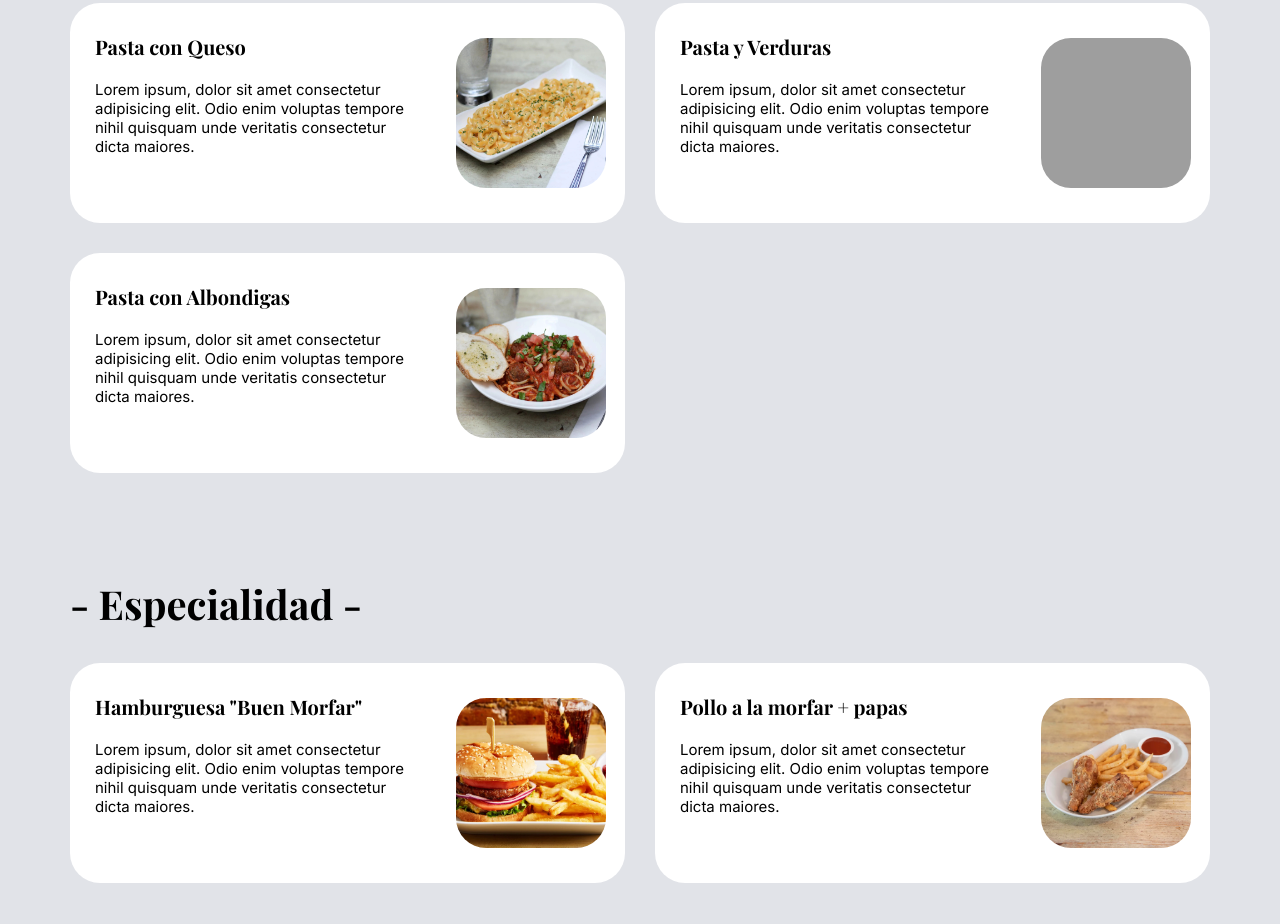
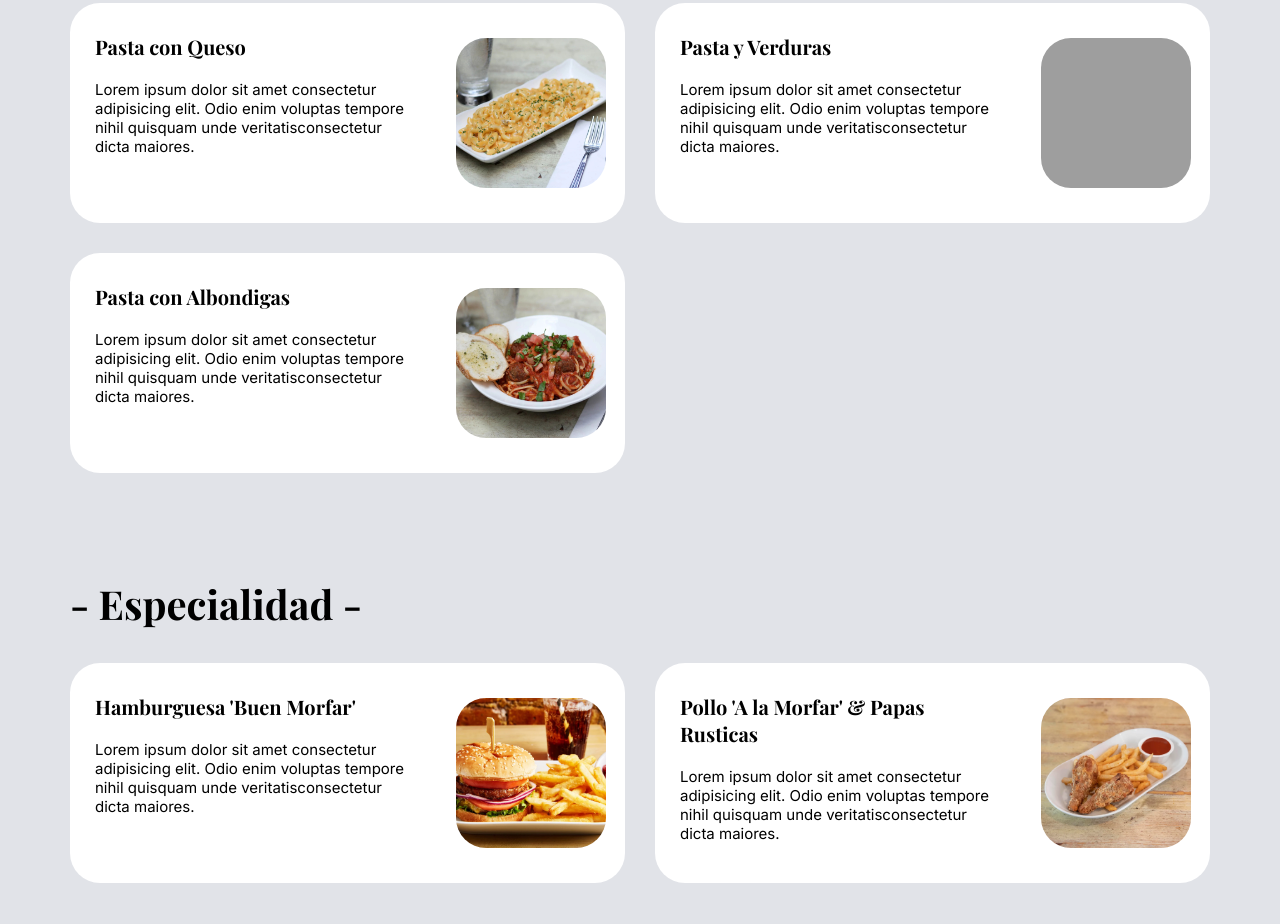
Before and after one commit to gzWilliam3/lab-prog-2025, a plain HTML site: page ProyectoWeb/src/productos.html in a window 1280 px wide. Shown: the part 1116-2040 px from the top of the page. Drawn offline with nearby package versions, Linux system fonts and the light colour scheme; grey boxes are pictures that could not be loaded; a web font is replaced by a local one.

Commit message:
- Añadido la carga dinamica de Productos - Modificacion en algunos JSON

```diff
--- a/ProyectoWeb/src/css/productStyle.css
+++ b/ProyectoWeb/src/css/productStyle.css
@@ -79,7 +79,7 @@ header {
   font-size: 40px;
 }
 
-.grillaSubproductos {
+#grillaDePasta, #grillaDeEspecialidad, #grillaDeSandwich, #grillaDeNuggets, #grillaDeEnsalada {
   display: grid;
   gap: 30px;
   grid-template-columns: repeat(2, 1fr);
--- a/ProyectoWeb/src/data/productosEspecialidad.json
+++ b/ProyectoWeb/src/data/productosEspecialidad.json
@@ -4,15 +4,15 @@
             "id": 4,
             "tipo": "Especialidad",
             "nombre": "Hamburguesa 'Buen Morfar'",
-            "descripcion": "",
-            "imagen" : "../assets/comida/especialidad/hamburguesa.jpg"
+            "descripcion": "Lorem ipsum dolor sit amet consectetur adipisicing elit. Odio enim voluptas tempore nihil quisquam unde veritatisconsectetur dicta maiores.",
+            "imagen" : "./assets/comida/especialidad/hamburguesa.jpg"
         },
         {
             "id": 5,
             "tipo": "Especialidad",
             "nombre": "Pollo 'A la Morfar' & Papas Rusticas",
-            "descripcion": "",
-            "imagen" : "../assets/comida/especialidad/polloPapas.jpg"
+            "descripcion": "Lorem ipsum dolor sit amet consectetur adipisicing elit. Odio enim voluptas tempore nihil quisquam unde veritatisconsectetur dicta maiores.",
+            "imagen" : "./assets/comida/especialidad/polloPapas.jpg"
         }
     ]
 }
--- a/ProyectoWeb/src/data/productosPasta.json
+++ b/ProyectoWeb/src/data/productosPasta.json
@@ -4,22 +4,22 @@
             "id": 1,
             "tipo": "Pasta",
             "nombre": "Pasta con Queso",
-            "descripcion": "",
-            "imagen" : "../assets/comida/pasta/pastaQueso.jpeg"
+            "descripcion": "Lorem ipsum dolor sit amet consectetur adipisicing elit. Odio enim voluptas tempore nihil quisquam unde veritatisconsectetur dicta maiores.",
+            "imagen" : "./assets/comida/pasta/pastaQueso.jpeg"
         },
         {
             "id": 2,
             "tipo": "Pasta",
             "nombre": "Pasta y Verduras",
-            "descripcion": "",
-            "imagen" : "../assets/comida/pasta/pasta&verduras.jpg"
+            "descripcion": "Lorem ipsum dolor sit amet consectetur adipisicing elit. Odio enim voluptas tempore nihil quisquam unde veritatisconsectetur dicta maiores.",
+            "imagen" : "./assets/comida/pasta/pasta&verduras.jpg"
         },
         {
             "id": 3,
             "tipo": "Pasta",
             "nombre": "Pasta con Albondigas",
-            "descripcion": "",
-            "imagen" : "../assets/comida/pasta/pastaAlbondigas.jpeg"
+            "descripcion": "Lorem ipsum dolor sit amet consectetur adipisicing elit. Odio enim voluptas tempore nihil quisquam unde veritatisconsectetur dicta maiores.",
+            "imagen" : "./assets/comida/pasta/pastaAlbondigas.jpeg"
         }
     ]
 }
--- /dev/null
+++ b/ProyectoWeb/src/js/productos.js
@@ -0,0 +1,102 @@
+cargarPasta();
+cargarEspecialidad();
+
+function cargarPasta(){
+    // Creo variable contenedor con el elemento del HTML que contiene los elementos repetibles
+    const contenedor = document.getElementById("grillaDePasta");
+
+    // Traigo datos en crudo del archivo JSON
+    fetch("./data/productosPasta.json")
+        .then(respuesta => respuesta.json())
+
+        // Los datos cargados en JSON se van a arrPasta
+        .then(arrPasta => {
+            // Limpio contenedor por si las dudas
+            contenedor.innerHTML = "";
+
+            // Para cada elemento productosPasta de arrPasta se crea el divProducto
+            arrPasta.productosPasta.forEach(pasta => {
+                const divProducto = document.createElement("div"); // Indico que creo un div
+                divProducto.classList.add("producto"); // Para estilarlo con el codigo de CSS de producto
+
+                // Codigo de lo que tendra adentro el divProducto (copie y pegue lo que ya teniamos)
+                divProducto.innerHTML = `
+                    <div class="textoProducto">
+                        <p class="nombreProducto">${pasta.nombre}</p>
+                        <p class="descripcionProducto">${pasta.descripcion}</p>
+                    </div>
+
+                    <div class="contenedorFotoProducto">
+                        <img
+                            class="fotoProducto"
+                            src="${pasta.imagen}"
+                            alt="Imagen de pasta con queso"
+                        />
+                    </div>
+                `;
+
+                // Integro el contenedor creado en la pagina.
+                contenedor.appendChild(divProducto);
+            });
+        })
+}
+
+function cargarEspecialidad(){
+    const contenedor = document.getElementById("grillaDeEspecialidad");
+    fetch("./data/productosEspecialidad.json")
+        .then(respuesta => respuesta.json())
+        .then(arrEspecialidad => {
+            contenedor.innerHTML = "";
+
+            arrEspecialidad.productosEspecialidad.forEach(especialidad => {
+                const divProducto = document.createElement("div");
+                divProducto.classList.add("producto")
+
+                divProducto.innerHTML = `
+                    <div class="textoProducto">
+                        <p class="nombreProducto">${especialidad.nombre}</p>
+                        <p class="descripcionProducto">${especialidad.descripcion}</p>
+                    </div>
+
+                    <div class="contenedorFotoProducto">
+                        <img
+                            class="fotoProducto"
+                            src="${especialidad.imagen}"
+                            alt="Imagen de pasta con queso"
+                        />
+                    </div>
+                `;
+                contenedor.appendChild(divProducto);
+            });
+        })
+}
+
+function cargarSandwich(){
+    let arrSandwich;
+    fetch("./data/productosSandwich.json")
+        .then(respuesta => respuesta.json())
+        .then(datos => {
+            arrSandwich = datos;
+            console.log(arrSandwich);
+        })
+}
+
+function cargarNuggets(){
+    let arrNuggets;
+    fetch("./data/productosNuggets.json")
+        .then(respuesta => respuesta.json())
+        .then(datos => {
+            arrNuggets = datos;
+            console.log(arrNuggets);
+        })
+}
+
+function cargarEnsalada(){
+    let arrEnsalada;
+    fetch("./data/productosEnsalada.json")
+        .then(respuesta => respuesta.json())
+        .then(datos => {
+            arrEnsalada = datos;
+            console.log(arrEnsalada);
+        })
+}
--- a/ProyectoWeb/src/productos.html
+++ b/ProyectoWeb/src/productos.html
@@ -61,64 +61,7 @@
           <section class="listaSubproductos">
             <h2 id="linkPasta">- Pasta -</h2>
 
-            <section class="grillaSubproductos">
-              <div class="producto">
-                <div class="textoProducto">
-                  <p class="nombreProducto">Pasta con Queso</p>
-                  <p class="descripcionProducto">
-                    Lorem ipsum, dolor sit amet consectetur adipisicing elit.
-                    Odio enim voluptas tempore nihil quisquam unde veritatis
-                    consectetur dicta maiores.
-                  </p>
-                </div>
-
-                <div class="contenedorFotoProducto">
-                  <img
-                    class="fotoProducto"
-                    src="assets/comida/pasta/pastaQueso.jpeg"
-                    alt="Imagen de pasta con queso"
-                  />
-                </div>
-              </div>
-
-              <div class="producto">
-                <div class="textoProducto">
-                  <p class="nombreProducto">Pasta y Verduras</p>
-                  <p class="descripcionProducto">
-                    Lorem ipsum, dolor sit amet consectetur adipisicing elit.
-                    Odio enim voluptas tempore nihil quisquam unde veritatis
-                    consectetur dicta maiores.
-                  </p>
-                </div>
-
-                <div class="contenedorFotoProducto">
-                  <img
-                    class="fotoProducto"
-                    src="assets/comida/pasta/pasta&verduras.jpg"
-                    alt="Imagen de pasta con verduras"
-                  />
-                </div>
-              </div>
-
-              <div class="producto">
-                <div class="textoProducto">
-                  <p class="nombreProducto">Pasta con Albondigas</p>
-                  <p class="descripcionProducto">
-                    Lorem ipsum, dolor sit amet consectetur adipisicing elit.
-                    Odio enim voluptas tempore nihil quisquam unde veritatis
-                    consectetur dicta maiores.
-                  </p>
-                </div>
-
-                <div class="contenedorFotoProducto">
-                  <img
-                    class="fotoProducto"
-                    src="assets/comida/pasta/pastaAlbondigas.jpeg"
-                    alt="imagen de pasta con albondigas"
-                  />
-                </div>
-              </div>
-            </section>
+            <section id="grillaDePasta"></section>
           </section>
           <!-- Fin subproductos PASTA-->
 
@@ -126,45 +69,7 @@
           <section class="listaSubproductos">
             <h2 id="linkEspecialidad">- Especialidad -</h2>
 
-            <section class="grillaSubproductos">
-              <div class="producto">
-                <div class="textoProducto">
-                  <p class="nombreProducto">Hamburguesa "Buen Morfar"</p>
-                  <p class="descripcionProducto">
-                    Lorem ipsum, dolor sit amet consectetur adipisicing elit.
-                    Odio enim voluptas tempore nihil quisquam unde veritatis
-                    consectetur dicta maiores.
-                  </p>
-                </div>
-
-                <div class="contenedorFotoProducto">
-                  <img
-                    class="fotoProducto"
-                    src="assets/comida/especialidad/hamburguesa.jpg"
-                    alt="Imagen de una Hamburguesa 'Buen Morfar'"
-                  />
-                </div>
-              </div>
-
-              <div class="producto">
-                <div class="textoProducto">
-                  <p class="nombreProducto">Pollo a la morfar + papas</p>
-                  <p class="descripcionProducto">
-                    Lorem ipsum, dolor sit amet consectetur adipisicing elit.
-                    Odio enim voluptas tempore nihil quisquam unde veritatis
-                    consectetur dicta maiores.
-                  </p>
-                </div>
-
-                <div class="contenedorFotoProducto">
-                  <img
-                    class="fotoProducto"
-                    src="assets/comida/especialidad/polloPapas.jpg"
-                    alt="Imagen de pollo con papas"
-                  />
-                </div>
-              </div>
-            </section>
+            <section id="grillaDeEspecialidad"></section>
           </section>
           <!-- Fin subproductos ESPECIALIDAD-->
 
@@ -172,7 +77,7 @@
           <section class="listaSubproductos">
             <h2 id="linkSandwich">- Sandwich -</h2>
 
-            <section class="grillaSubproductos">
+            <section id="grillaDeSandwich">
               <div class="producto">
                 <div class="textoProducto">
                   <p class="nombreProducto">Sandwich de Carne BBQ</p>
@@ -275,7 +180,7 @@
           <section class="listaSubproductos">
             <h2 id="linkNuggets">- Nuggets -</h2>
 
-            <section class="grillaSubproductos">
+            <section id="grillaDeNuggets">
               <div class="producto">
                 <div class="textoProducto">
                   <p class="nombreProducto">Nuggets de Pollo</p>
@@ -322,7 +227,7 @@
             <h2 id="linkEnsalada">- Ensalada -</h2>
 
             <!-- inicio grilla ensaladas -->
-            <section class="grillaSubproductos">
+            <section id="grillaDeEnsalada">
               <div class="producto">
                 <div class="textoProducto">
                   <p class="nombreProducto">Ensalada Champi+Verde</p>
@@ -418,5 +323,7 @@
       </div>
     </footer>
     <!-- FIN DE FOOTER -->
+
+    <script src="js/productos.js"></script>
   </body>
 </html>
```
